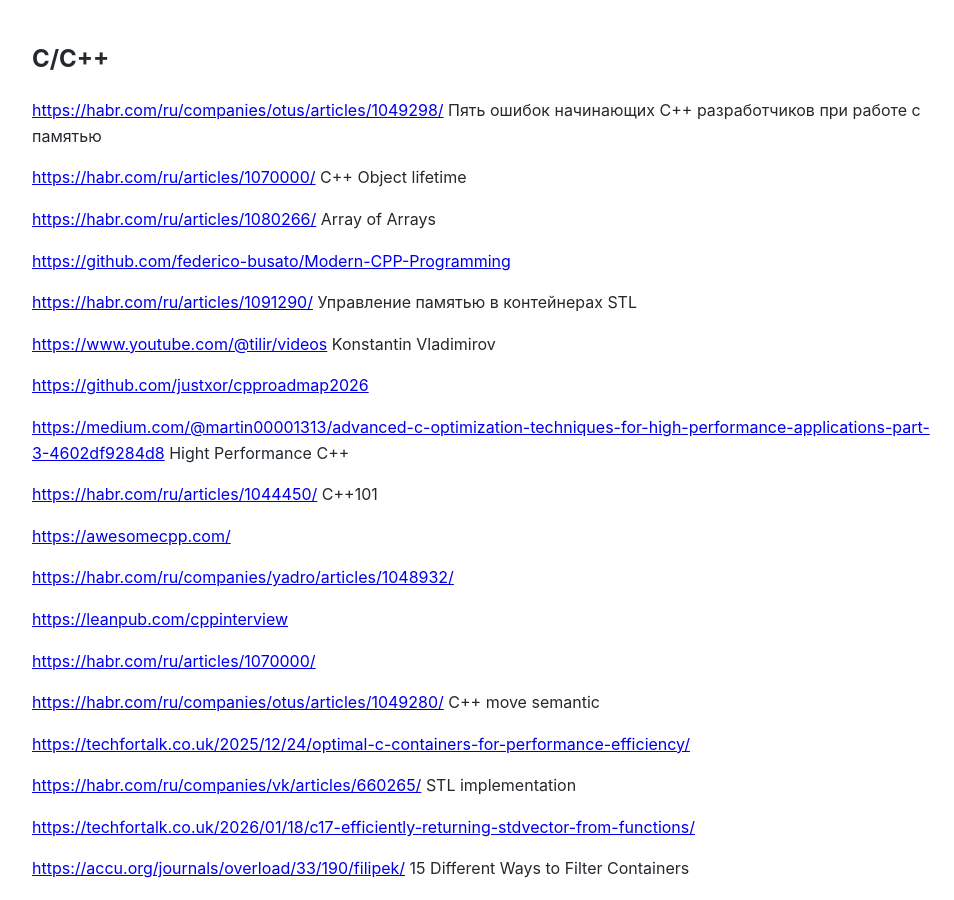
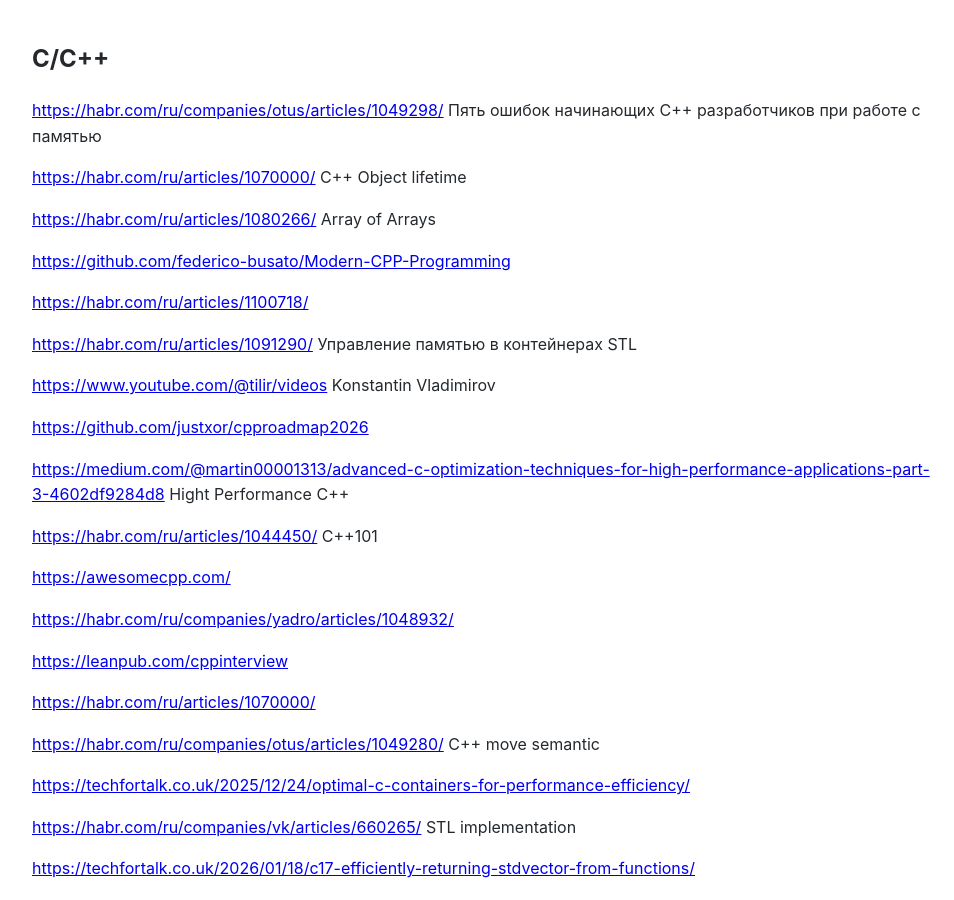
Before and after one commit to Michael-Lubinsky/michael-lubinsky.github.com, a Jekyll site: the page built from cpp/cpp.md, in a window 1280 px wide and 900 px high. Shown: the whole window, without its empty margins (158-1112 px from the left). Built offline with Jekyll 4.4.1, drawn with Linux system fonts in a browser that asks for light colours; our own code applies the rules of GitHub Pages for plain Markdown files.

Commit message:
Update cpp.md

```diff
--- a/cpp/cpp.md
+++ b/cpp/cpp.md
@@ -7,6 +7,8 @@
 <https://habr.com/ru/articles/1080266/> Array of Arrays
 
 <https://github.com/federico-busato/Modern-CPP-Programming>
+
+<https://habr.com/ru/articles/1100718/>
 
 <https://habr.com/ru/articles/1091290/> Управление памятью в контейнерах STL
 
```
